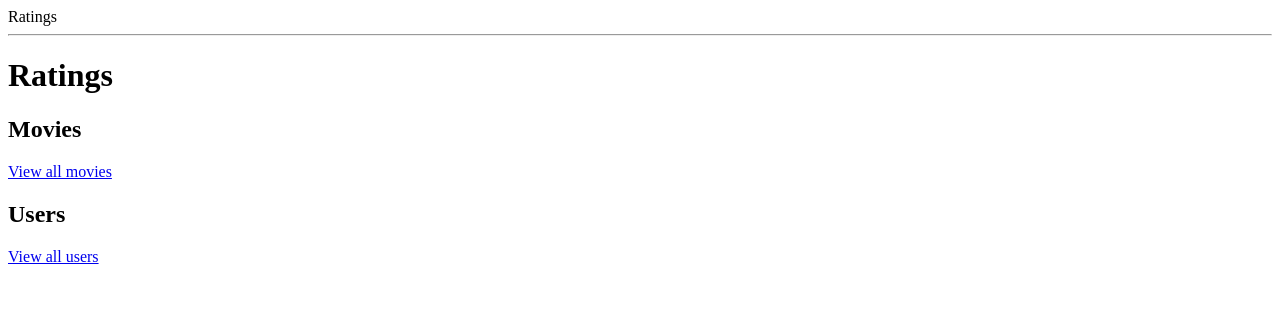
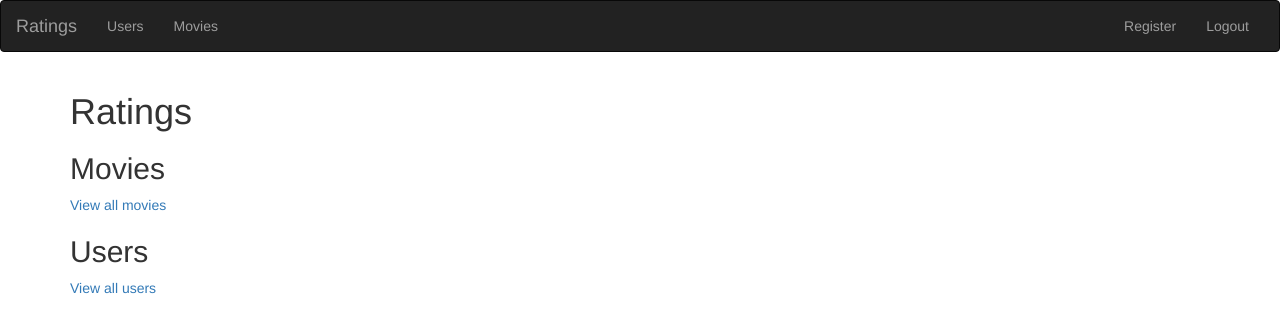
Before and after one commit to ainjii/20160801_ratings, a Flask app: page / in a window 1280 px wide. Shown: the top 333 px of the page. Run offline with Flask 2, Linux system fonts and the light colour scheme; some libraries are stand-ins or nearby versions.

Commit message:
Added Bootstrap.js, cleaned up formatting, and flashed messages.

```diff
--- a/model.py
+++ b/model.py
@@ -1,7 +1,7 @@
 """Models and database functions for Ratings project."""
 
 from flask_sqlalchemy import SQLAlchemy
-
+import correlation
 # This is the connection to the PostgreSQL database; we're getting this through
 # the Flask-SQLAlchemy helper library. On this, we can find the `session`
 # object, where we do most of our interactions (like committing, etc.)
--- a/server.py
+++ b/server.py
@@ -18,6 +18,13 @@ app.secret_key = "ABC"
 # silently. This is horrible. Fix this so that, instead, it raises an
 # error.
 app.jinja_env.undefined = StrictUndefined
+
+STATUSES = {
+    'blue': 'info',
+    'red': 'danger',
+    'yellow': 'warning',
+    'green': 'success'
+}
 
 
 @app.route('/')
@@ -63,7 +70,7 @@ def movie_details(title):
     try:
         movie = Movie.query.filter_by(title=title).one()
     except NoResultFound:
-        flash("This movie doesn't exist yet.")
+        flash_message("This movie doesn't exist yet.", STATUSES['red'])
         return redirect('/movies')
 
     return render_template("movie_details.html", movie=movie, ratings=movie.ratings)
@@ -82,7 +89,8 @@ def update_rating():
         try:
             movie_id = db.session.query(Movie.movie_id).filter_by(title=title).one()
         except NoResultFound:
-            flash("This movie doesn't exist yet.")
+
+            flash_message("This movie doesn't exist yet.", STATUSES['red'])
             return redirect("/movies")
 
         rating = db.session.query(Rating).filter_by(user_id=user_id, movie_id=movie_id).first()
@@ -97,12 +105,12 @@ def update_rating():
 
         db.session.commit()
 
-        flash("Your rating has been saved.")
+        flash_message("Your rating has been saved.", STATUSES['green'])
 
         redirect_url = "/movies/%s" % title
         return redirect(redirect_url)
     else:
-        flash("Please sign in to submit a rating.")
+        flash_message("Please sign in to submit a rating.", STATUSES['yellow'])
         return redirect("/register")
 
 
@@ -111,7 +119,8 @@ def register_form():
     """Displays login/registration form."""
 
     if is_logged_in():
-        flash("You're already logged in.")
+        flash_message("You're already logged in.", STATUSES['yellow'])
+
         redirect_url = get_user_profile_redirect_url(session['email'])
 
         return redirect(redirect_url)
@@ -130,14 +139,14 @@ def process_registration():
         # log user in
         user = db.session.query(User).filter_by(email=user_email).one()
         if user.password == password:
-            flash("You were successfully logged in.")
+            flash_message("You were successfully logged in.", STATUSES['green'])
 
             session['email'] = user.email
             redirect_url = get_user_profile_redirect_url(user.email)
 
             return redirect(redirect_url)
         else:
-            flash("Incorrect password.")
+            flash_message("Incorrect password.", STATUSES['red'])
 
             return redirect("/register")
     except NoResultFound:
@@ -146,7 +155,7 @@ def process_registration():
         db.session.add(u)
         db.session.commit()
 
-        flash("Account created.")
+        flash_message("Account created.", STATUSES['green'])
         session['email'] = u.email
         redirect_url = get_user_profile_redirect_url(u.email)
 
@@ -158,12 +167,15 @@ def logout_user():
 
     if is_logged_in():
         del session['email']
-        flash("You have been logged out.")
+        flash_message("You have been logged out.", STATUSES['green'])
         return redirect("/")
     else:
-        flash("You're not logged in.")
+        flash_message("You're not logged in.", STATUSES['red'])
         return redirect("/register")
 
+def flash_message(msg, status):
+    formatted_msg = '<div class="alert alert-%s" role="alert">%s</div>' % (status, msg)
+    flash(formatted_msg)
 
 def is_logged_in():
     """Determines whether a user is logged in."""
--- a/templates/base.html
+++ b/templates/base.html
@@ -2,21 +2,46 @@
 <html>
 <head>
     <title>Ratings</title>
+    <script src="https://maxcdn.bootstrapcdn.com/bootstrap/3.3.7/js/bootstrap.min.js"></script>
+    <link href="https://maxcdn.bootstrapcdn.com/bootstrap/3.3.7/css/bootstrap.min.css" rel="stylesheet">
 </head>
 <body>
-    Ratings
-    <hr>
+    <nav class="navbar navbar-inverse">
+    <div class="container-fluid">
+      <!-- Brand and toggle get grouped for better mobile display -->
+      <div class="navbar-header">
+        <button type="button" class="navbar-toggle collapsed" data-toggle="collapse" data-target="#bs-example-navbar-collapse-1" aria-expanded="false">
+          <span class="sr-only">Toggle navigation</span>
+          <span class="icon-bar"></span>
+          <span class="icon-bar"></span>
+          <span class="icon-bar"></span>
+        </button>
+        <a class="navbar-brand" href="/">Ratings</a>
+      </div>
+
+      <!-- Collect the nav links, forms, and other content for toggling -->
+      <div class="collapse navbar-collapse" id="bs-example-navbar-collapse-1">
+        <ul class="nav navbar-nav">
+          <li><a href="/users">Users</a></li>
+          <li><a href="/movies">Movies</a></li>
+        </ul>
+        <ul class="nav navbar-nav navbar-right">
+          <li><a href="/register">Register</a></li>
+          <li><a href="/logout">Logout</a></li>
+        </ul>
+      </div><!-- /.navbar-collapse -->
+    </div><!-- /.container-fluid -->
+  </nav>
+  <div class="container">
       {% with messages = get_flashed_messages() %}
         {% if messages %}
-        <ul class=flashes>
           {% for message in messages %}
-          <li>{{ message }}</li>
+            {{ message|safe }}
           {% endfor %}
-        </ul>
         {% endif %}
       {% endwith %}
 
       {% block content %} put your content here {% endblock %}
-
+  </div>
 </body>
 </html>
```
Lines whose indentation alone changed are shown as unchanged.
